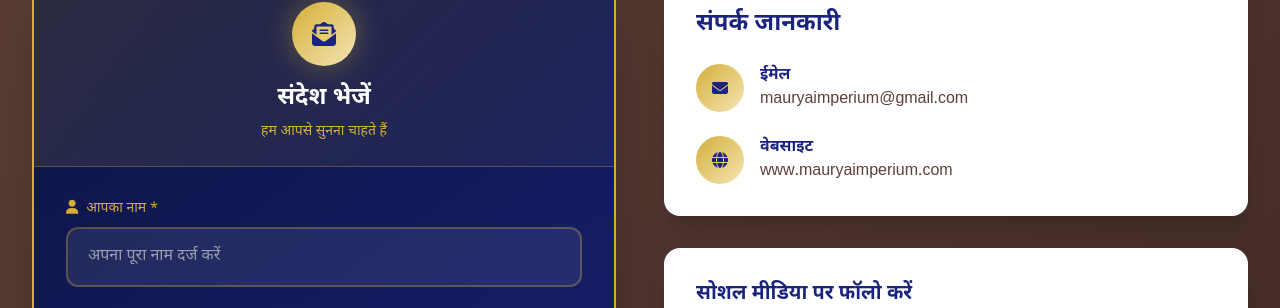
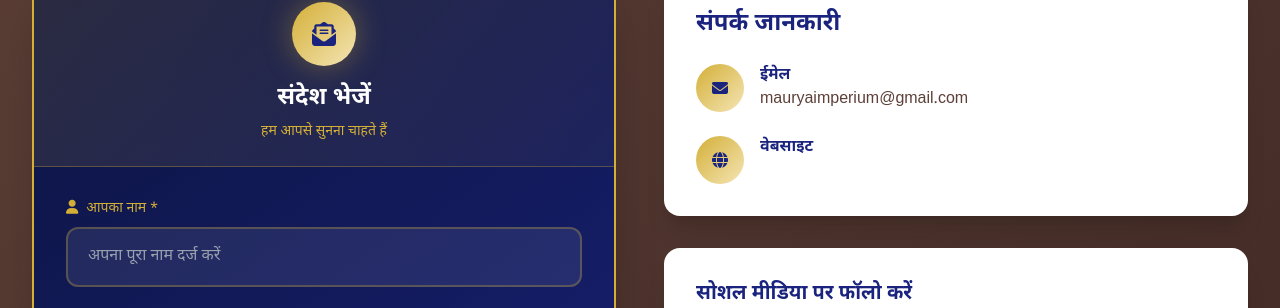
Before and after one commit to utkarshmauryaai-creator/Maurya-imperium, a plain HTML site: page index.html in a window 1280 px wide. Shown: the part 6367-6675 px from the top of the page. Drawn offline with nearby package versions, Linux system fonts and the light colour scheme.

Commit message:
Update index.html

```diff
--- a/index.html
+++ b/index.html
@@ -1055,7 +1055,7 @@
                                 </div>
                                 <div>
                                     <h4 class="font-bold" style="color: #1a237e;">वेबसाइट</h4>
-                                    <p style="color: #5D4037;">www.mauryaimperium.com</p>
+                                    <p style="color: #5D4037;"></p>
                                 </div>
                             </div>
                         </div>
```
